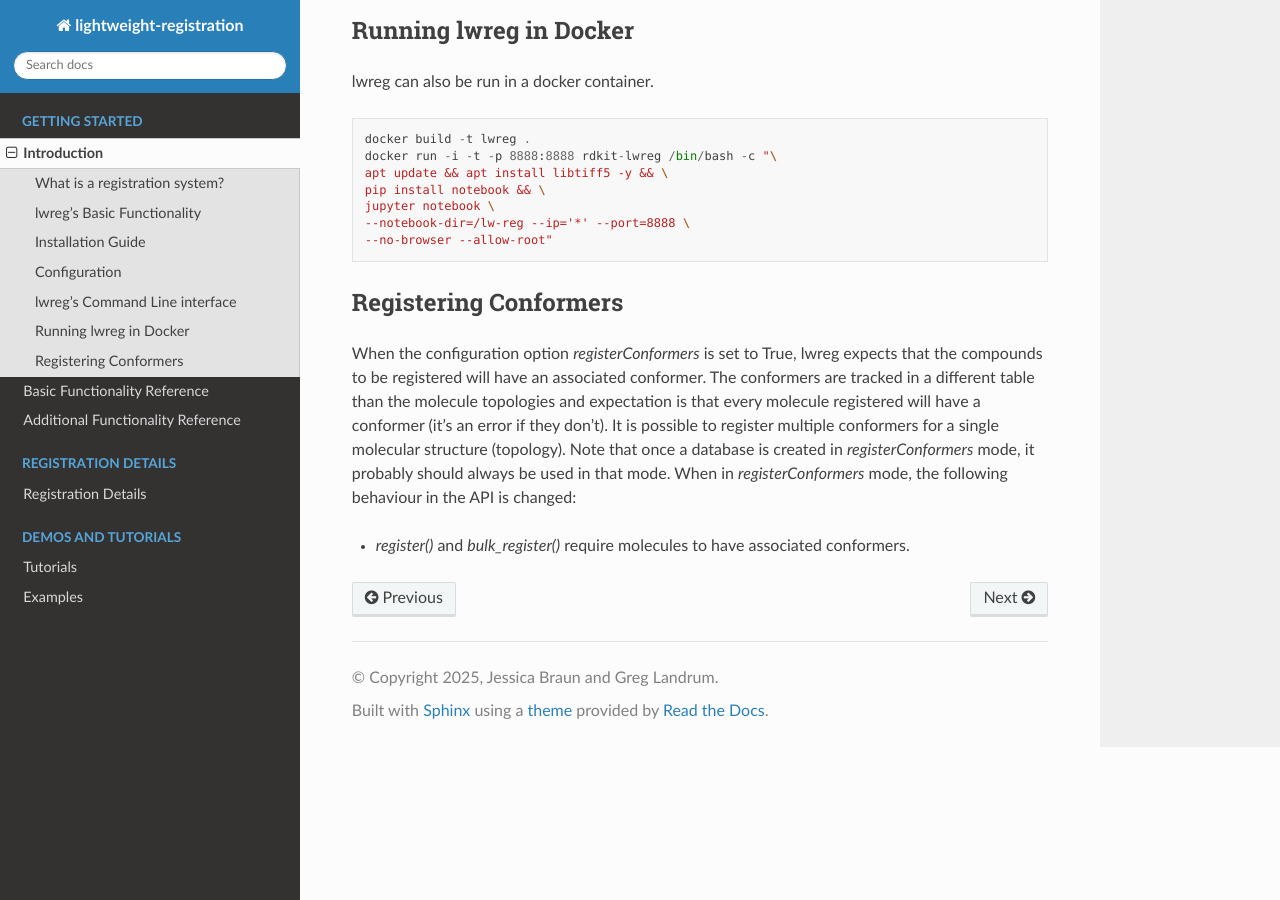
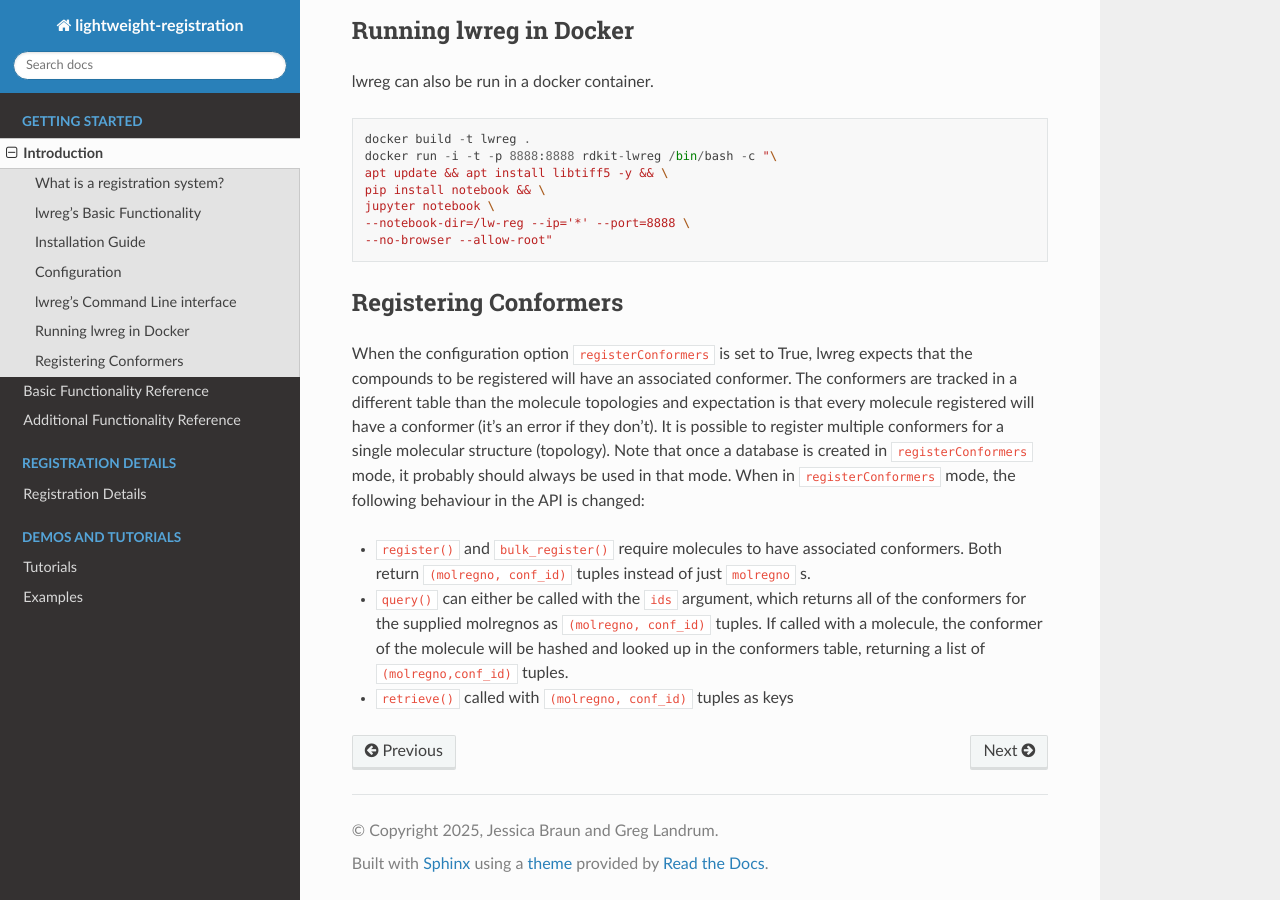
Before and after one commit to rinikerlab/lightweight-registration, a Sphinx documentation site: the page built from docs/source/gettingstarted.rst, in a window 1280 px wide and 900 px high, scrolled down 2753 px. Built offline with Sphinx 7.4.7 and the Read the Docs theme 3.1.0, drawn with Linux system fonts in a browser that asks for light colours.

Commit message:
latest changes in gettingstarted

```diff
--- a/docs/source/gettingstarted.rst
+++ b/docs/source/gettingstarted.rst
@@ -137,10 +137,12 @@ lwreg can also be run in a docker container. ::
 
 Registering Conformers
 ----------------------
-When the configuration option `registerConformers` is set to True, lwreg expects that the compounds to be registered will have an associated conformer.
+When the configuration option :code:`registerConformers` is set to True, lwreg expects that the compounds to be registered will have an associated conformer.
 The conformers are tracked in a different table than the molecule topologies and expectation is that every molecule registered will have a conformer (it's an error if they don't).
 It is possible to register multiple conformers for a single molecular structure (topology).
-Note that once a database is created in `registerConformers` mode, it probably should always be used in that mode.
-When in `registerConformers` mode, the following behaviour in the API is changed:
+Note that once a database is created in :code:`registerConformers` mode, it probably should always be used in that mode.
+When in :code:`registerConformers` mode, the following behaviour in the API is changed:
 
-- `register()` and `bulk_register()` require molecules to have associated conformers.
+- :code:`register()` and :code:`bulk_register()` require molecules to have associated conformers. Both return :code:`(molregno, conf_id)` tuples instead of just :code:`molregno` s.
+- :code:`query()` can either be called with the :code:`ids` argument, which returns all of the conformers for the supplied molregnos as :code:`(molregno, conf_id)` tuples. If called with a molecule, the conformer of the molecule will be hashed and looked up in the conformers table, returning a list of :code:`(molregno,conf_id)` tuples.
+- :code:`retrieve()` called with :code:`(molregno, conf_id)` tuples as keys
```
